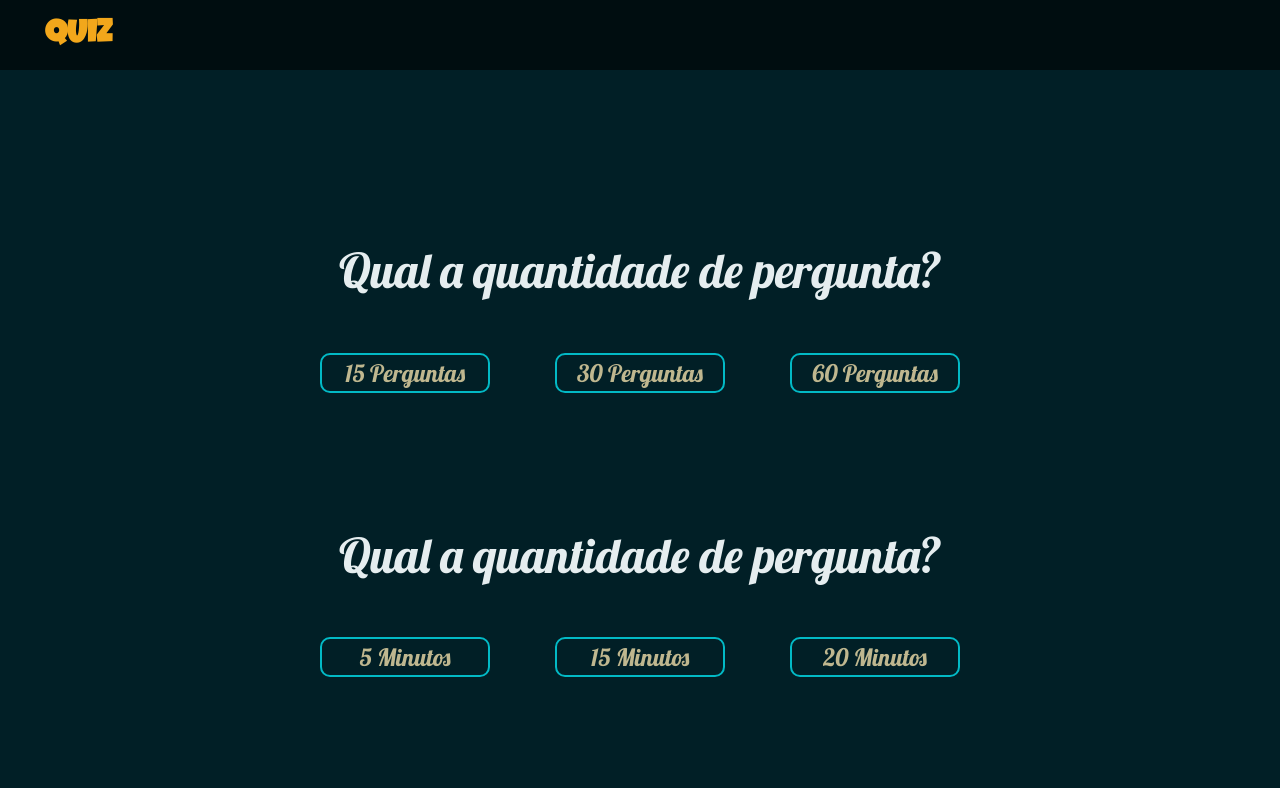
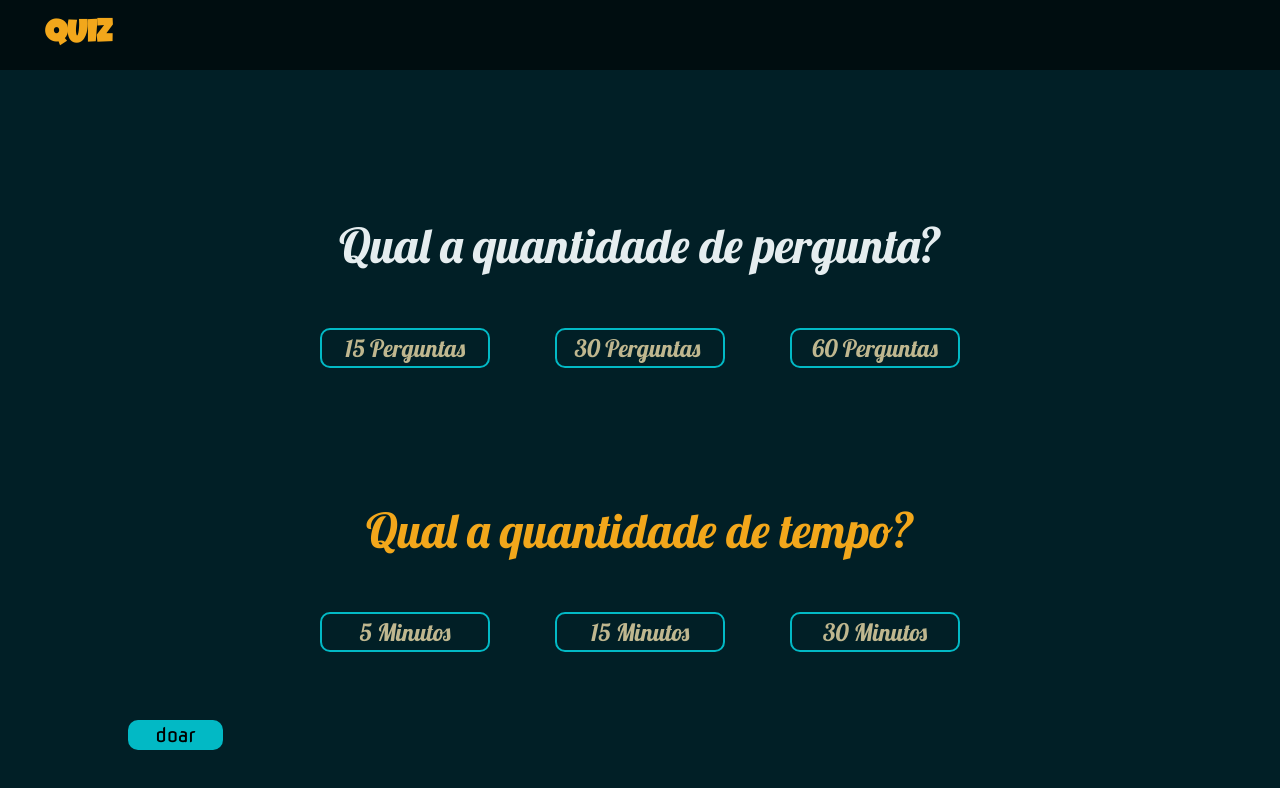
Before and after one commit to monocorobu/QUIZ, a plain HTML site: page pag-2.html in a window 1280 px wide. Shown: the top 788 px of the page. Drawn offline with Linux system fonts and the light colour scheme.

Commit message:
foi finalizado a pagina 2 e iniciado a pagina principal

```diff
--- a/css/page-opcoes.css
+++ b/css/page-opcoes.css
@@ -12,7 +12,8 @@ main h1 {
     font-weight: 100;
 }
 
-.opcoes-txt {
+.opcoes-perguntas,
+.opcoes-min {
     display: flex;
     justify-content: center;
     align-items: center;
@@ -21,11 +22,15 @@ main h1 {
     padding: 50px;
 }
 
-.opcoes-txt:nth-child(1) {
+.opcoes-perguntas {
+    padding-top: 0px;
+}
+
+.opcoes-perguntas h1 {
     color: var(--white);
 }
 
-.opcoes-txt:nth-child(2) {
+.opcoes-min h1 {
     color: var(--yellow);
 }
 
@@ -38,7 +43,7 @@ main h1 {
     height: 25px;
 }
 
-.botoes button {
+.botoes input {
     width: 170px;
     height: 40px;
     border: 2px solid var(--blue);
@@ -47,4 +52,33 @@ main h1 {
     font-family: lobster;
     color: var(--neutral);
     font-size: 18pt;
+    cursor: pointer;
 }
+
+.botoes input:hover {
+    background-color: rgba(255, 255, 255, .2);
+    color: #faf5db;
+}
+
+.doar {
+    position: absolute;
+    top: calc(100% - 10%);
+    left: calc(100% - 90%);
+}
+
+.doar input {
+    width: 95px;
+    height: 30px;
+    font-family: novaflat;
+    font-weight: 100;
+    border: none;
+    cursor: pointer;
+    background-color: var(--blue);
+    border-radius: 10px;
+    font-size: 15pt;
+    outline: none;
+}
+
+.doar input:hover {
+    background-color: rgba(0, 255, 0, .9);
+}
--- a/pag-2.html
+++ b/pag-2.html
@@ -18,31 +18,36 @@
     </section>
     <section class="conteudo">
         <main>
-            <div class="opcoes-txt">
+            <div class="opcoes-perguntas">
                 <h1>
                     Qual a quantidade de pergunta?
                 </h1>
                 <div class="botoes">
-                    <button> 15 Perguntas </button>
+                    <input type="button" value="15 Perguntas" />
 
-                    <button> 30 Perguntas </button>
+                    <input type="button" value="30 Perguntas " />
 
-                    <button> 60 Perguntas</button>
+                    <input type="button" value="60 Perguntas" />
                 </div>
             </div>
 
-            <div class="opcoes-txt">
+            <div class="opcoes-min">
                 <h1>
-                    Qual a quantidade de pergunta?
+                    Qual a quantidade de tempo?
                 </h1>
                 <div class="botoes">
-                    <button>5 Minutos</button>
-                    <button>15 Minutos</button>
-                    <button>20 Minutos</button>
+                    <input type="button" value="5 Minutos" />
+
+                    <input type="button" value="15 Minutos" />
+
+                    <input type="button" value="30 Minutos" />
 
                 </div>
+                <div class="doar"><input type="button" value="doar"></div>
+            </div>
         </main>
     </section>
+
 
 </body>
 
```
Also changed, not shown: css/page-principal.css (added, +11 -0 lines), pagina-principal.html (added, +30 -0 lines).
